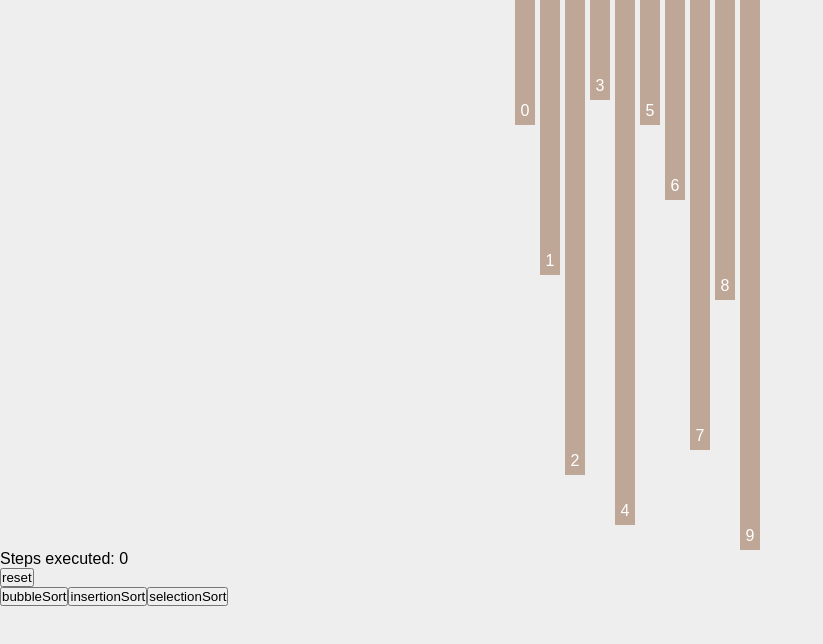
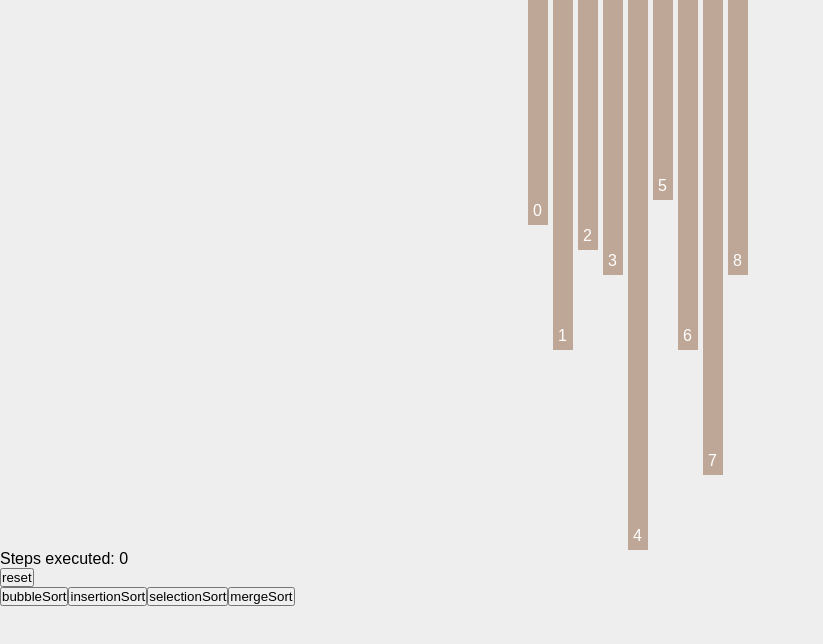
Before and after one commit to Suraj-Gov/sorter, a React (Create React App) app: page / in a window 1280 px wide. Shown: the top 644 px of the page, without its empty margins (0-823 px from the left). Built offline with nearby package versions, Linux system fonts and the light colour scheme.

Commit message:
converted currentBar into number[]

```diff
--- a/src/App.tsx
+++ b/src/App.tsx
@@ -10,28 +10,27 @@ export interface Input {
 
 const App: React.FC<props> = () => {
   const initialInputArr = useRef<Input[]>(
-    Array.from(Array(10)).map((_, idx) => ({
-      id: idx,
-      val: Math.round(Math.random() * 10 * 2) / 2 + 1,
-    }))
-    // [
-    //   { id: 0, val: 4.5 },
-    //   { id: 1, val: 7 },
-    //   { id: 2, val: 5 },
-    //   { id: 3, val: 5.5 },
-    //   { id: 4, val: 11 },
-    //   { id: 5, val: 4 },
-    //   { id: 6, val: 7 },
-    //   { id: 7, val: 9.5 },
-    //   { id: 8, val: 5.5 },
-    //   { id: 9, val: 2 },
-    // ]
+    // Array.from(Array(10)).map((_, idx) => ({
+    //   id: idx,
+    //   val: Math.round(Math.random() * 10 * 2) / 2 + 1,
+    // }))
+    [
+      { id: 0, val: 4.5 },
+      { id: 1, val: 7 },
+      { id: 2, val: 5 },
+      { id: 3, val: 5.5 },
+      { id: 4, val: 11 },
+      { id: 5, val: 4 },
+      { id: 6, val: 7 },
+      { id: 7, val: 9.5 },
+      { id: 8, val: 5.5 },
+    ]
   );
   const [inputArr, setInputArr] = useState<Input[]>([]);
   const [isSortingFinished, setIsSortingFinished] = useState(false);
   const [counter, setCounter] = useState(0);
   const [intervalId, setIntervalId] = useState<NodeJS.Timeout>();
-  const [currentBar, setCurrentBar] = useState(-1);
+  const [currentBar, setCurrentBar] = useState([-1]);
   const speedRef = useRef(500);
   useEffect(() => {
     const init = [...initialInputArr.current];
@@ -52,7 +51,7 @@ const App: React.FC<props> = () => {
     setInputArr([...initialInputArr.current]);
     setCounter(0);
     setIsSortingFinished(false);
-    setCurrentBar(-1);
+    setCurrentBar([-1]);
   };
 
   const init = () => {
@@ -64,7 +63,7 @@ const App: React.FC<props> = () => {
   const finish = (intervalId: NodeJS.Timeout) => {
     setIsSortingFinished(true);
     clearInterval(intervalId);
-    setCurrentBar(-1);
+    setCurrentBar([-1]);
   };
 
   const bubbleSort = () => {
@@ -86,7 +85,7 @@ const App: React.FC<props> = () => {
             inputArr[j] = inputArr[j + 1];
             inputArr[j + 1] = temp;
           } else {
-            setCurrentBar(inputArr[j + 1].id);
+            setCurrentBar([inputArr[j + 1].id]);
           }
           // swap if the left element is more than right element
           setInputArr([...inputArr]);
@@ -127,7 +126,7 @@ const App: React.FC<props> = () => {
         }
         // the while loop ⬇
         if (j >= 0 && inputArr[j].val > key.val) {
-          setCurrentBar(inputArr[j].id);
+          setCurrentBar([inputArr[j].id]);
           inputArr[j + 1] = inputArr[j];
           j = j - 1;
         } else {
@@ -157,7 +156,7 @@ const App: React.FC<props> = () => {
           lowestPos = i - 1;
           j = i;
         }
-        setCurrentBar(inputArr[j - 1].id);
+        setCurrentBar([inputArr[j - 1].id]);
         if (j < inputArr.length) {
           if (inputArr[j].val < inputArr[lowestPos].val) {
             lowestPos = j;
@@ -178,6 +177,14 @@ const App: React.FC<props> = () => {
     }, speedRef.current);
   };
 
+  const mergeSort = () => {
+    let { i, j } = init();
+    let k = 0;
+    const intervalId = setInterval(() => {
+      setIntervalId(intervalId);
+    }, 2000);
+  };
+
   return (
     <div>
       <SortContainer
@@ -190,24 +197,20 @@ const App: React.FC<props> = () => {
       <p>Steps executed: {counter}</p>
       <button onClick={reset}>reset</button>
       <div style={{ display: "flex" }}>
-        <button
-          disabled={(!isSortingFinished && counter > 0) || isSortingFinished}
-          onClick={bubbleSort}
-        >
-          bubbleSort
-        </button>
-        <button
-          disabled={(!isSortingFinished && counter > 0) || isSortingFinished}
-          onClick={insertionSort}
-        >
-          insertionSort
-        </button>
-        <button
-          disabled={(!isSortingFinished && counter > 0) || isSortingFinished}
-          onClick={selectionSort}
-        >
-          selectionSort
-        </button>
+        {[
+          { name: "bubbleSort", fn: bubbleSort },
+          { name: "insertionSort", fn: insertionSort },
+          { name: "selectionSort", fn: selectionSort },
+          { name: "mergeSort", fn: mergeSort },
+        ].map((sorter) => (
+          <button
+            key={sorter.name}
+            disabled={(!isSortingFinished && counter > 0) || isSortingFinished}
+            onClick={sorter.fn}
+          >
+            {sorter.name}
+          </button>
+        ))}
       </div>
     </div>
   );
--- a/src/components/SortContainer.tsx
+++ b/src/components/SortContainer.tsx
@@ -15,7 +15,7 @@ interface props {
   inputArr: Input[];
   initialInputArr: Input[];
   finishedSorting: boolean;
-  currentBar: number;
+  currentBar: number[];
 }
 
 const SortContainer: React.FC<props> = ({
@@ -77,7 +77,7 @@ const SortContainer: React.FC<props> = ({
       {initialInputArr.map((i, idx) => {
         return (
           <Bar
-            isCurrent={i.id === currentBar}
+            isCurrent={currentBar.includes(i.id)}
             xPos={xPositions[idx]}
             height={50 * i.val}
             width={20}
```
